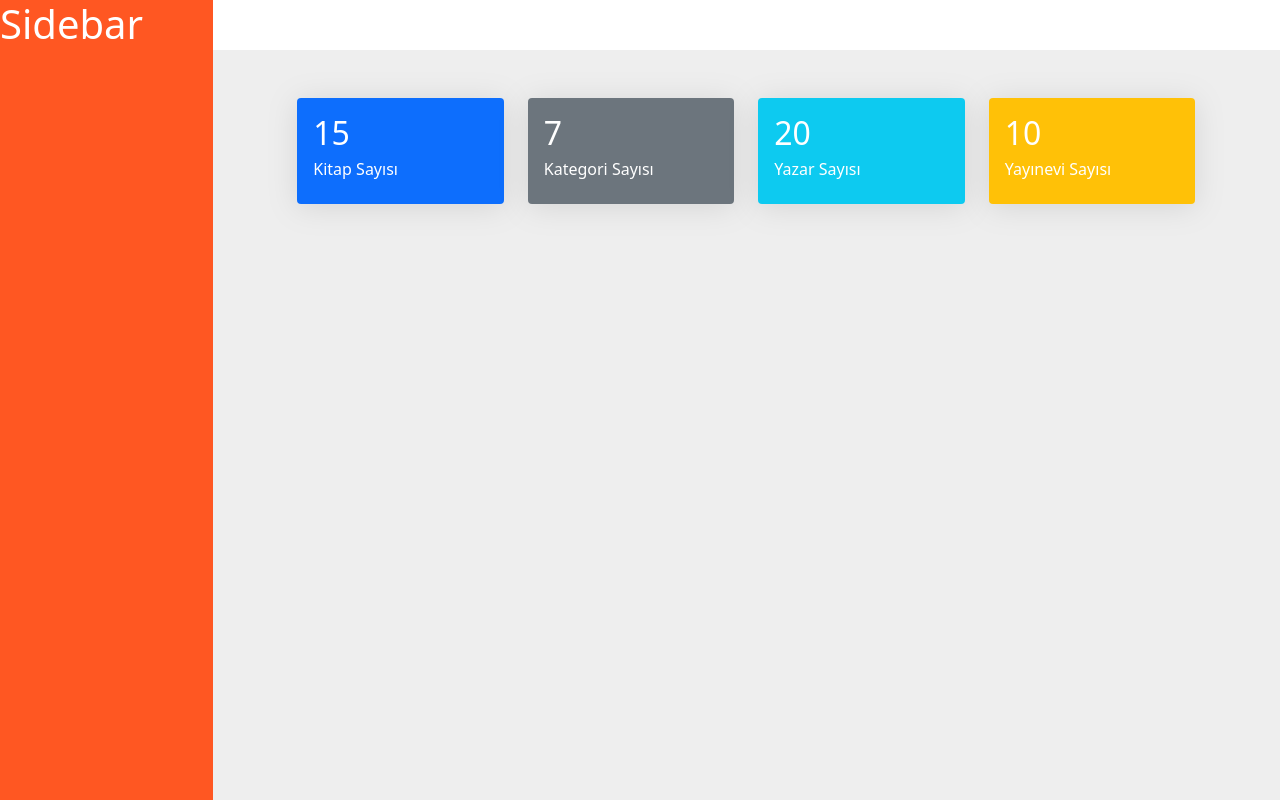
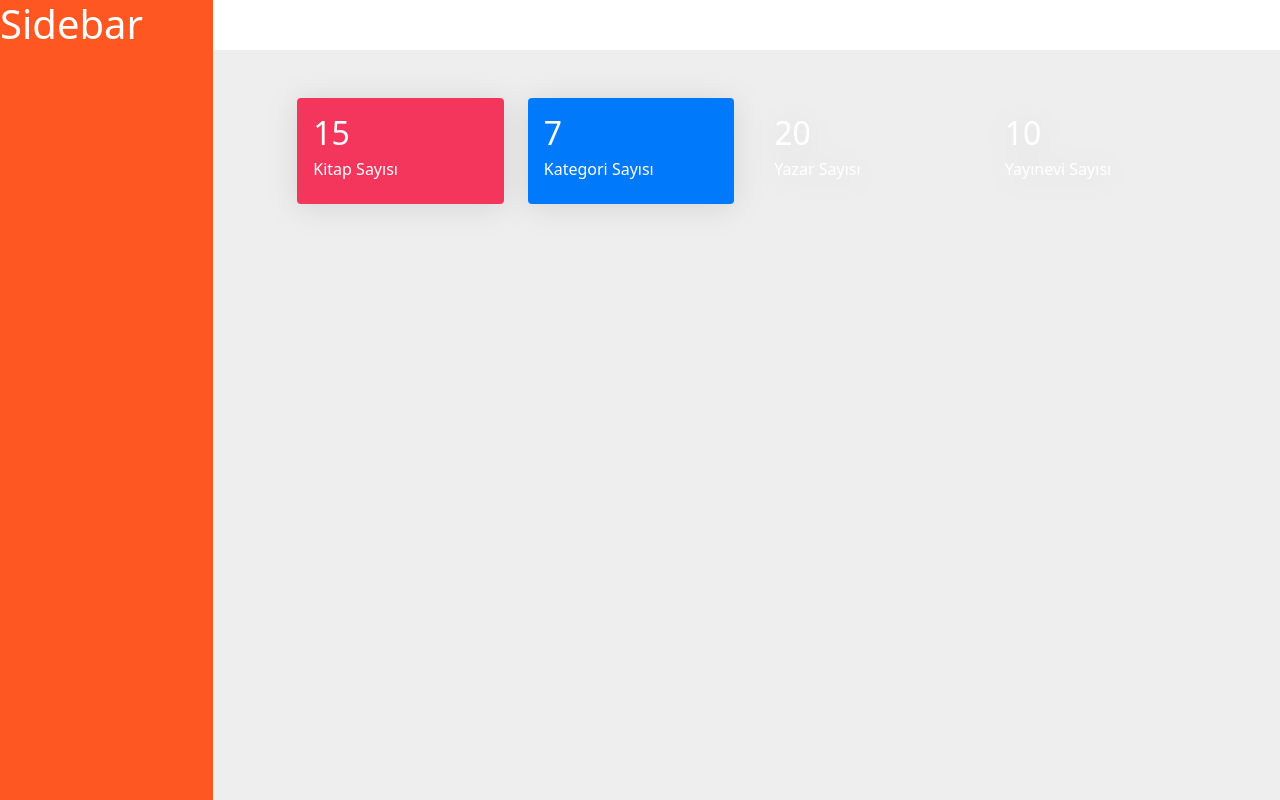
Before and after one commit to mehmetaliayvaz/kutuphane, a Vue app: page / in a window 1280 px wide. Built offline with nearby package versions, Linux system fonts and the light colour scheme.

Commit message:
home-card color bind edited

```diff
--- a/src/components/cards/HomeCard.vue
+++ b/src/components/cards/HomeCard.vue
@@ -1,5 +1,5 @@
 <template>
-  <div class="home-card bg-primary text-white p-3 rounded" :class="info.color">
+  <div class="home-card text-white p-3 rounded" :style="'background:' + info.color">
     <h2> {{ info.number }} </h2>
     <h3 class="home-card-text"> {{ info.text }} </h3>
   </div>
--- a/src/pages/HomePage.vue
+++ b/src/pages/HomePage.vue
@@ -25,8 +25,8 @@ export default {
   },
   setup(){
     const cards = ref([
-      { color: 'bg-primary', number: 15, text: 'Kitap Sayısı' },
-      { color: 'bg-secondary', number: 7, text: 'Kategori Sayısı' },
+      { color: '#F5365C', number: 15, text: 'Kitap Sayısı' },
+      { color: '#0079FB', number: 7, text: 'Kategori Sayısı' },
       { color: 'bg-info', number: 20, text: 'Yazar Sayısı' },
       { color: 'bg-warning', number: 10, text: 'Yayınevi Sayısı' },
     ])
```
